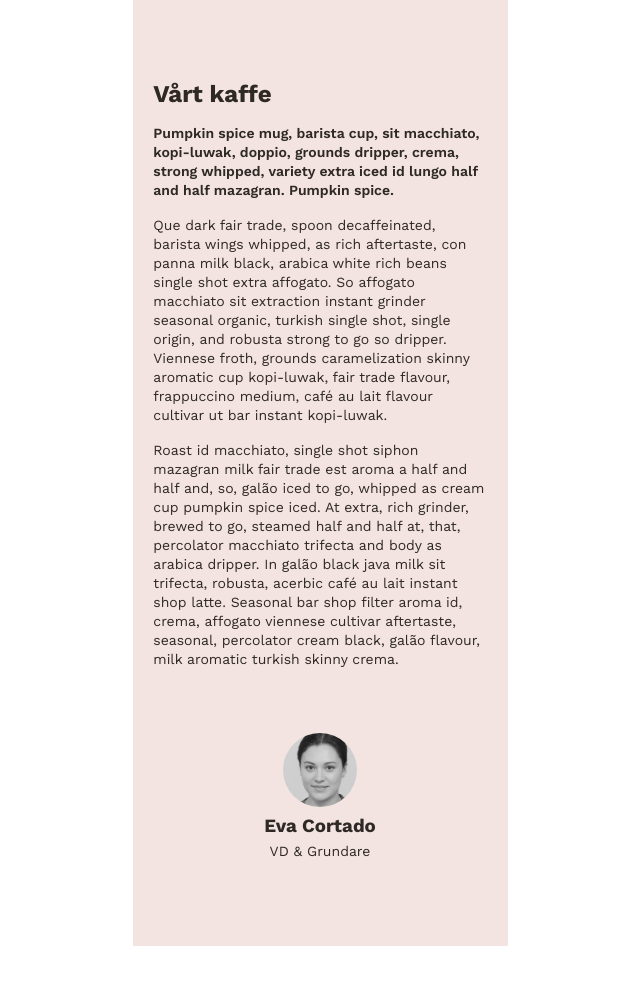
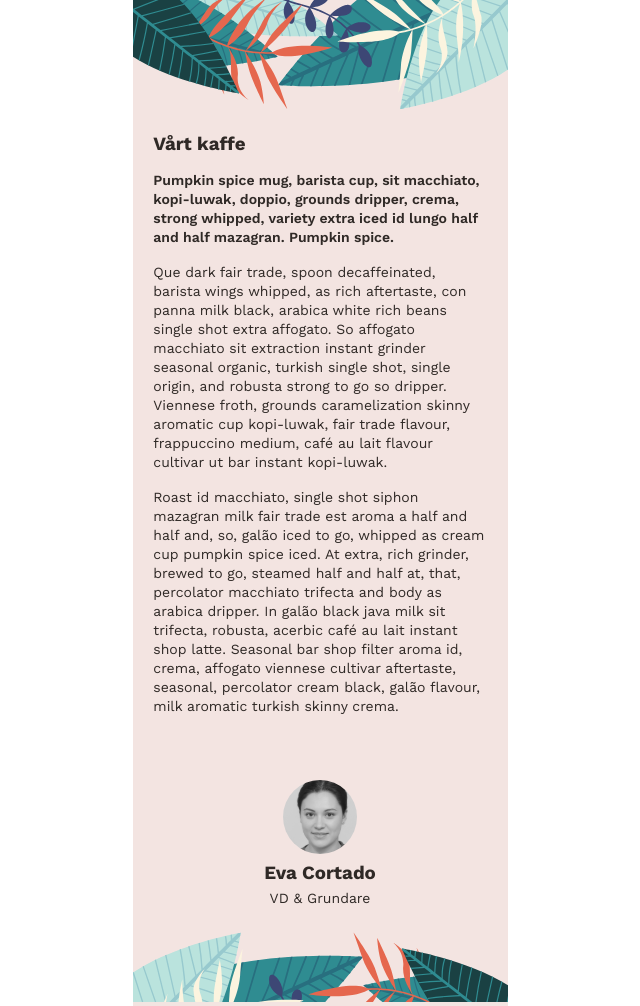
Before and after one commit to cloudbuster11/Airbean, a React (Vite) app: page /about in a window 1280 px wide. Shown: the whole page, without its empty margins (320-960 px from the left). Before the commit the page ends 946 px from the top, so only its background shows below. Built offline with nearby package versions, Linux system fonts and the light colour scheme.

Commit message:
update styles

```diff
--- a/src/views/About/About.jsx
+++ b/src/views/About/About.jsx
@@ -1,9 +1,13 @@
 import profilePic from '../../assets/cortado.svg';
+import headerImg from '../../assets/leafs_top.svg';
+import footerImg from '../../assets/leafs_bottom.svg';
 import './About.scss';
 
 export default function About() {
   return (
     <section className='about__container'>
+      <img src={ headerImg } className='about__header' alt='eva cortado photo' />
+      <section className='about__content'>
         <h1 className='about__heading'>Vårt kaffe</h1>
         <p className='about__text'>
           Pumpkin spice mug, barista cup, sit macchiato, kopi-luwak, doppio, grounds dripper, crema, strong whipped, variety extra iced id lungo half and half mazagran. Pumpkin spice.
@@ -22,5 +26,7 @@ export default function About() {
           <p className='profile__text'>VD & Grundare</p>
         </article>
       </section>
+      <img src={ footerImg } className='about__header' alt='eva cortado photo' />
+    </section>
   )
 }
--- a/src/views/About/About.scss
+++ b/src/views/About/About.scss
@@ -1,9 +1,12 @@
 @use '../../scss/colors';
 
 .about__container {
-    padding: 5rem 1.3rem;
     color: colors.$brown;
     background-color: colors.$pink;
+}
+
+.about__content {
+    padding: 1rem 1.3rem;
 }
 
 .about__text {
```
Lines whose indentation alone changed are shown as unchanged.
